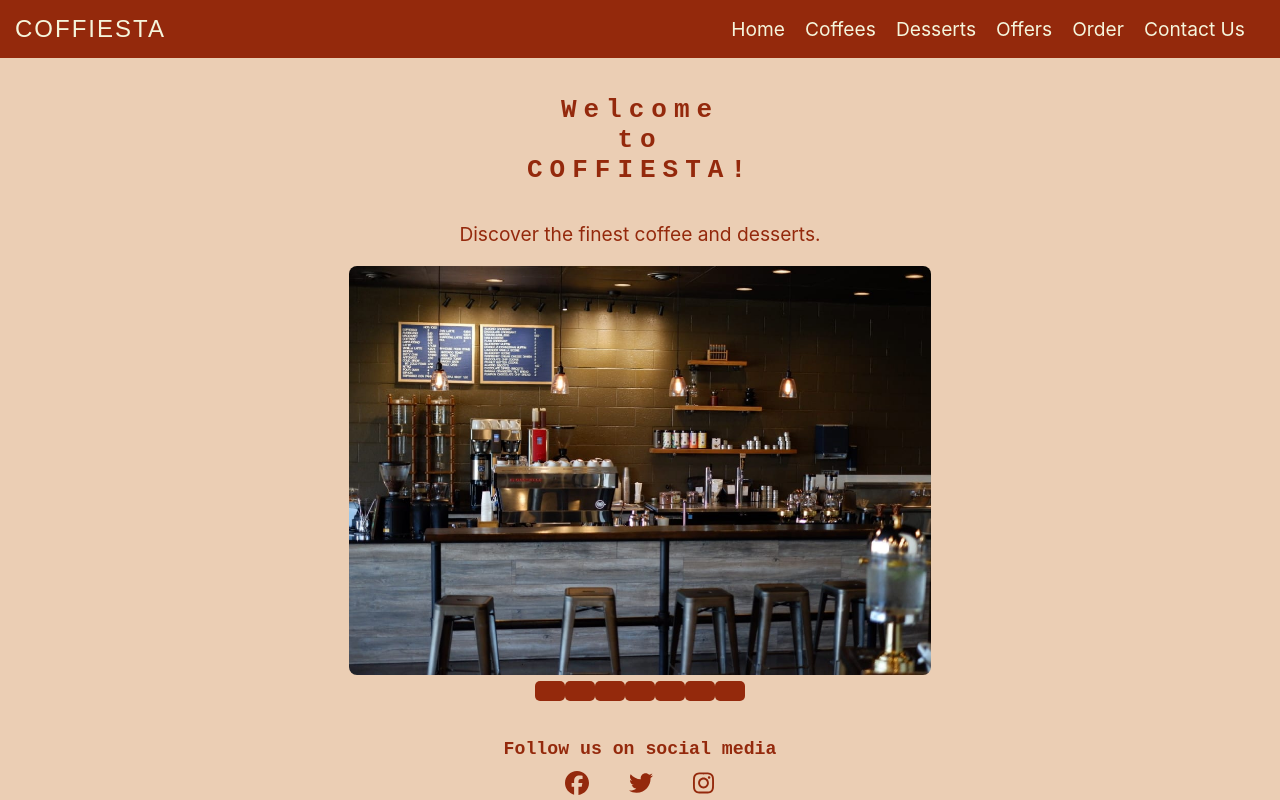
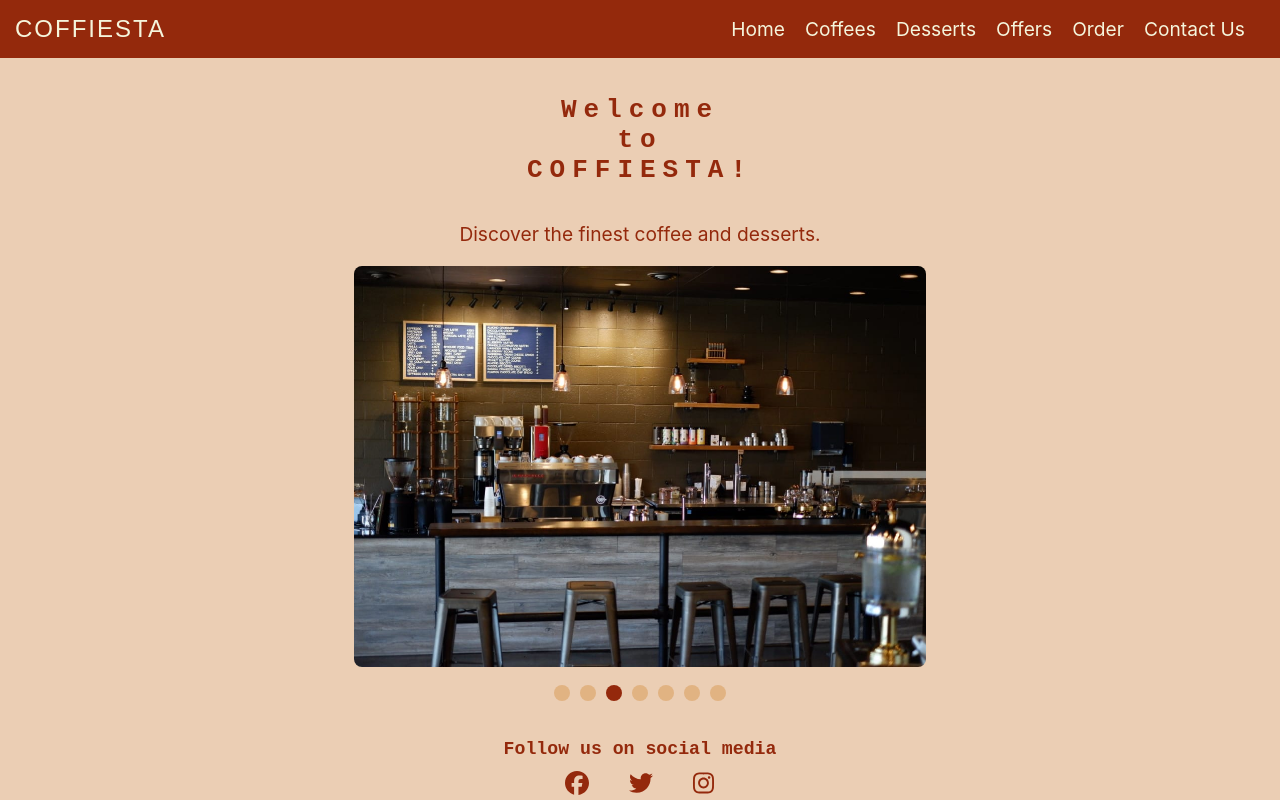
Before and after one commit to meryemsanem/coffiesta, a React (Create React App) app: page / in a window 1280 px wide. Shown: the top 800 px of the page. Built offline with nearby package versions, Linux system fonts and the light colour scheme; no server answers; a web font is replaced by a local one.

Commit message:
Update styling

```diff
--- a/src/components/styles.css
+++ b/src/components/styles.css
@@ -123,6 +123,25 @@ h1:hover div span:nth-child(2) {
   max-height: 70%;
   margin: 0 auto;
   overflow: hidden;
+}
+
+.dots-container {
+  margin-top: 10px;
+}
+
+.dot {
+  width: 5px;
+  height: 5px;
+  background-color: #e1b382;
+  border-radius: 10px;
+  display: inline-block;
+  margin: 0 5px;
+  cursor: pointer;
+  padding: 8px;
+}
+
+.dot.active {
+  background-color: #94290c;
 }
 
 img {
```
